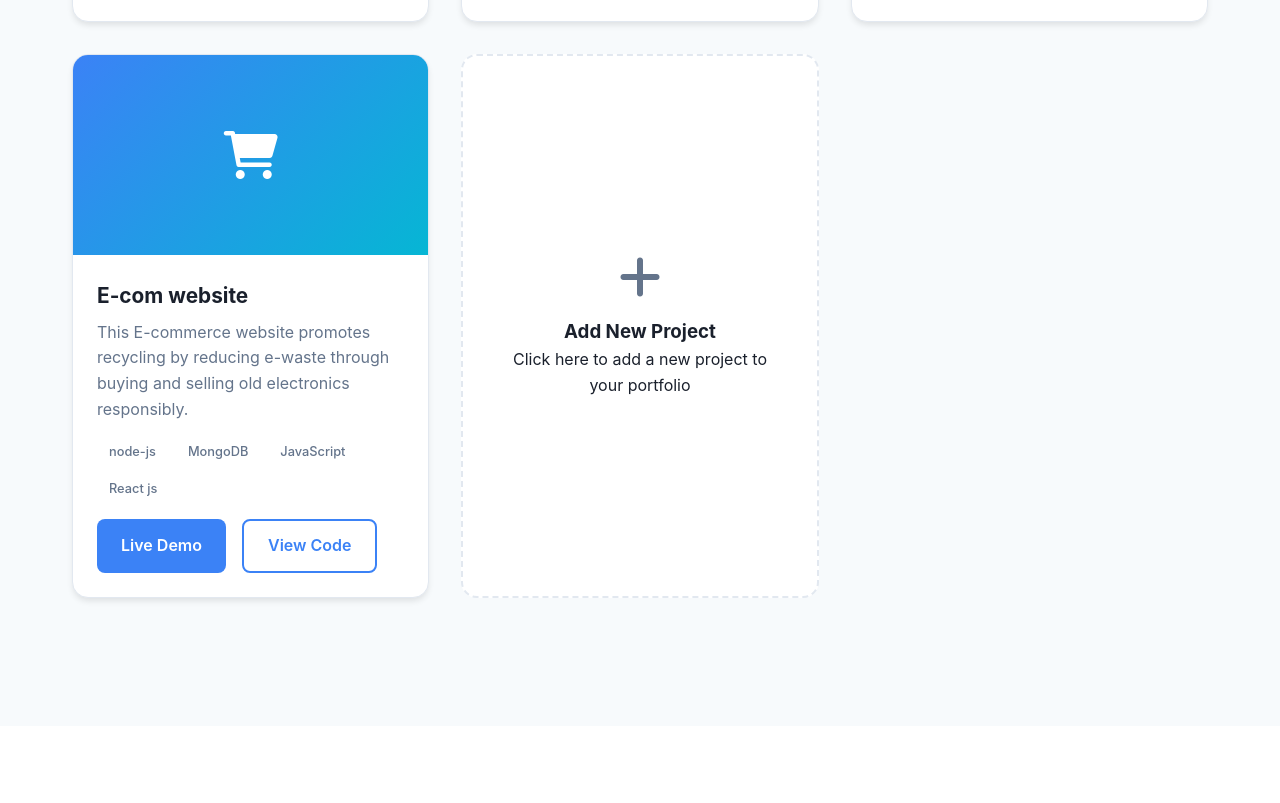
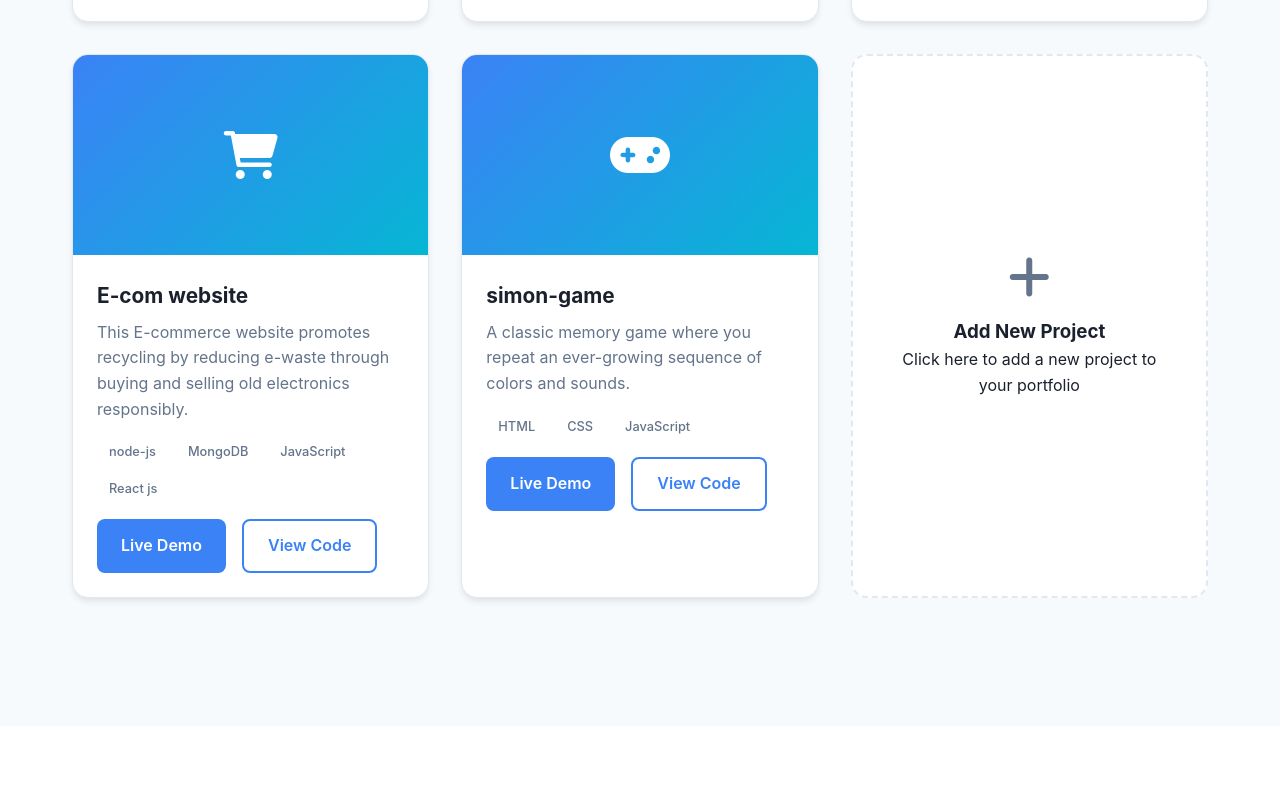
Before and after one commit to Sanesh764/Github_portfolio, a plain HTML site: page index.html in a window 1280 px wide. Shown: the part 1576-2379 px from the top of the page. Drawn offline with Linux system fonts and the light colour scheme.

Commit message:
many changes are happend

```diff
--- a/index.html
+++ b/index.html
@@ -5,6 +5,8 @@
     <meta name="viewport" content="width=device-width, initial-scale=1.0">
     <title>Sanesh - B.Tech CSE Student | Future Developer</title>
     <meta name="description" content="Portfolio of Sanesh, B.Tech Computer Science student and aspiring developer">
+    <link rel="icon" href="favicon.svg?v=2" type="image/svg+xml" sizes="any">
+    <link rel="shortcut icon" href="favicon.svg?v=2" type="image/svg+xml">
     <link rel="stylesheet" href="https://cdnjs.cloudflare.com/ajax/libs/font-awesome/6.0.0/css/all.min.css">
     <link rel="stylesheet" href="style.css">
 </head>
@@ -89,7 +91,7 @@
                     </div>
                     <div class="project-links">
                         <a href="https://sanesh764.github.io/weather_forcast/" class="btn btn-primary">Live Demo</a>
-                        <a href="#" class="btn btn-secondary">View Code</a>
+                        <a href="https://github.com/Sanesh764/weather_forcast" class="btn btn-secondary" target="_blank" rel="noopener">View Code</a>
                     </div>
                 </div>
             </div>
@@ -109,7 +111,7 @@
                     </div>
                     <div class="project-links">
                         <a href="https://sanesh764.github.io/3D-solar-system/" class="btn btn-primary">Live Demo</a>
-                        <a href="#" class="btn btn-secondary">View Code</a>
+                        <a href="https://github.com/Sanesh764/3D-solar-system" class="btn btn-secondary" target="_blank" rel="noopener">View Code</a>
                     </div>
                 </div>
             </div>
@@ -129,8 +131,8 @@
                         <span class="tech-tag">JWT or Firebase</span>
                     </div>
                     <div class="project-links">
-                        <a href="https://sanesh764.github.io/AiChatboat/" class="btn btn-primary">Live Demo</a>
-                        <a href="#" class="btn btn-secondary">View Code</a>
+                        <a href="https://chatbot-git-main-saneshs-projects-caa51d20.vercel.app/" class="btn btn-primary">Live Demo</a>
+                        <a href="https://github.com/Sanesh764/chatbot" class="btn btn-secondary" target="_blank" rel="noopener">View Code</a>
                     </div>
                 </div>
             </div>
@@ -150,8 +152,28 @@
                         <span class="tech-tag">React js</span>
                     </div>
                     <div class="project-links">
-                        <a href="https://sanesh764.github.io/E-com/" class="btn btn-primary">Live Demo</a>
-                        <a href="#" class="btn btn-secondary">View Code</a>
+                        <a href="https://e-com-website-n17h.onrender.com/" class="btn btn-primary">Live Demo</a>
+                        <a href="https://github.com/Sanesh764/E-com-website" class="btn btn-secondary" target="_blank" rel="noopener">View Code</a>
+                    </div>
+                </div>
+            </div>
+
+            <!-- Project 5: Simon Game -->
+            <div class="project-card fade-in">
+                <div class="project-image">
+                    <i class="fas fa-gamepad"></i>
+                </div>
+                <div class="project-content">
+                    <h3 class="project-title">simon-game</h3>
+                    <p class="project-description">A classic memory game where you repeat an ever-growing sequence of colors and sounds.</p>
+                    <div class="tech-stack">
+                        <span class="tech-tag">HTML</span>
+                        <span class="tech-tag">CSS</span>
+                        <span class="tech-tag">JavaScript</span>
+                    </div>
+                    <div class="project-links">
+                        <a href="https://sanesh764.github.io/SYMION_GAME/" class="btn btn-primary">Live Demo</a>
+                        <a href="https://github.com/Sanesh764/SYMION_GAME" class="btn btn-secondary" target="_blank" rel="noopener">View Code</a>
                     </div>
                 </div>
             </div>
```
Also changed, not shown: favicon.svg (added), 1 other file.
